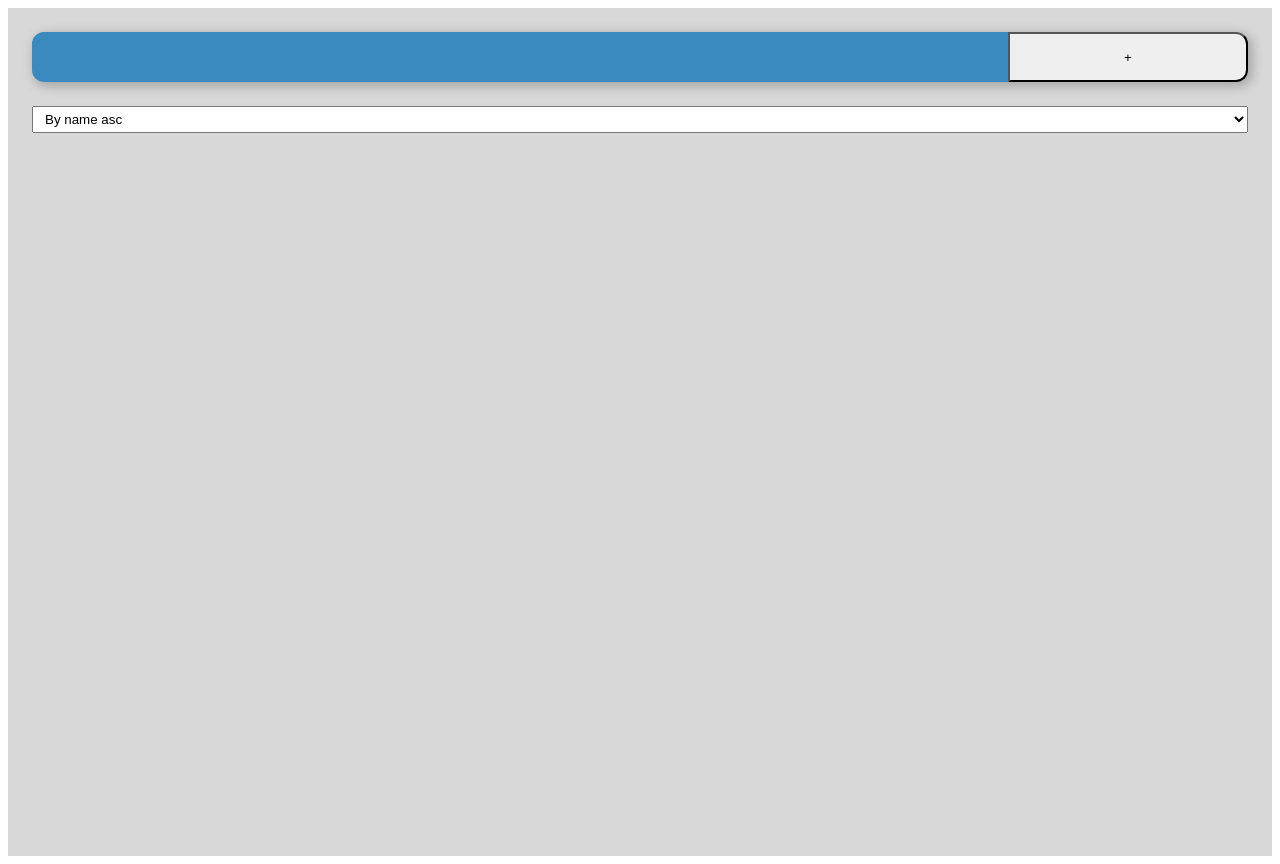
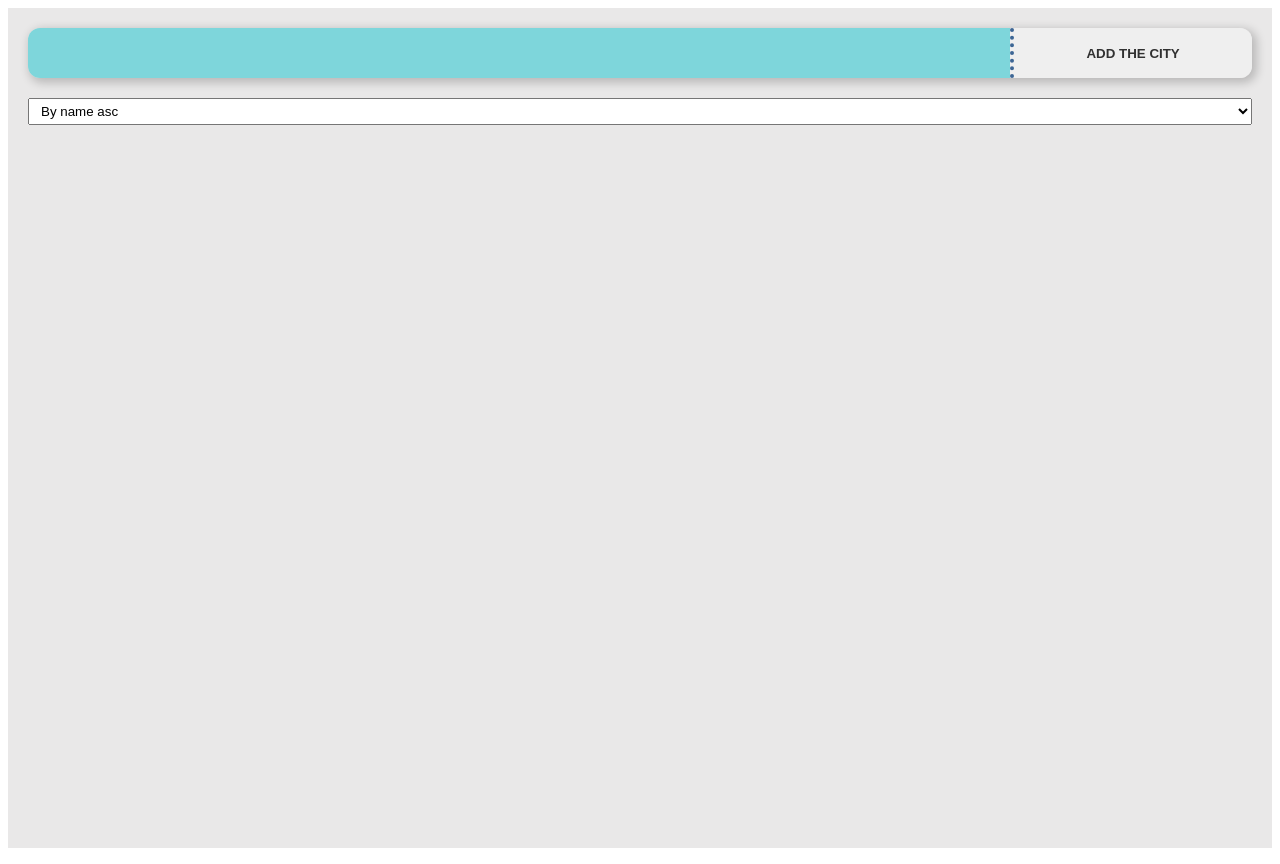
Before and after one commit to wonder-girl92/weather-forecast2, a React (Create React App) app: page / in a window 1280 px wide. Built offline with nearby package versions, Linux system fonts and the light colour scheme.

Commit message:
hocs and styles

```diff
--- a/src/App.css
+++ b/src/App.css
@@ -1,7 +1,7 @@
 .Main {
-  background-color: #d8d8d8;
+  background-color: #e9e8e8;
   height: 100vh;
-  padding: 24px;
+  padding: 20px;
 }
 
 /* Input start */
@@ -10,8 +10,8 @@
   display: flex;
   height: 50px;
   border-radius: 12px;
-  margin-bottom: 24px;
-  box-shadow: 3px 3px 12px 1px rgba(0,0,0,0.25);
+  margin-bottom: 20px;
+  box-shadow: 3px 3px 10px 2px rgba(0,0,0,0.2);
 }
 
 .Input {
@@ -19,9 +19,9 @@
   padding: 4px 8px;
   border-top-left-radius: 12px;
   border-bottom-left-radius: 12px;
-  background-color: #3A8AC0;
+  background-color: #7ed6db;
   font-size: 18px;
-  color: #fff;
+  color: #313131;
   border: none;
   outline: 0;
 }
@@ -30,6 +30,12 @@
   width: 20%;
   border-top-right-radius: 12px;
   border-bottom-right-radius: 12px;
+  border-left-style: dotted;
+  border-color: #3d6695;
+  border-width: 0 0 0 4px;
+  cursor: pointer;
+  font-weight: bold;
+  color:#313131;
 }
 
 /* Input finish */
@@ -41,7 +47,7 @@
 }
 
 .Select {
-  margin-bottom: 24px;
+  margin-bottom: 20px;
   width: 100%;
   padding: 4px 8px;
 }
@@ -49,13 +55,13 @@
 .Card {
   width: 200px;
   height: fit-content;
-  padding: 12px;
+  padding: 18px 12px;
   border-radius: 12px;
-  background-color: #3A8AC0;
+  background-color: #7ed6db;
   font-size: 14px;
-  color: #fff;
-  margin-left: 24px;
-  box-shadow: 3px 3px 12px 1px rgba(0,0,0,0.25);
+  color: #313131;
+  margin-left: 20px;
+  box-shadow: 3px 3px 10px 2px rgba(0,0,0,0.2);
 }
 
 .Card:first-child {
@@ -68,8 +74,20 @@
 }
 
 .ActionButton {
-  background: #fff;
-  border: 1px solid black;
+  background: #ededed;
+  border: #3d6695;
+  cursor: pointer;
+}
+
+.ActionButtonEdit {
+  border-top-left-radius: 4px;
+  border-bottom-left-radius: 4px;
+  border-right-style: dotted;
+}
+
+.ActionButtonDelete {
+  border-top-right-radius: 4px;
+  border-bottom-right-radius: 4px;
 }
 
 .MainInfo {
@@ -78,9 +96,17 @@
   align-items: center;
 }
 
+.Icon {
+  height: 75px;
+  background-color: rgba(202, 235, 235, 0.99);
+  box-shadow: 0 0 17px 15px #7ed6db inset;
+}
+
 .Title {
   font-size: 24px;
   font-weight: 500;
+  margin-top: 8px;
+  text-align: center;
 }
 
 .Description {
@@ -100,7 +126,7 @@
 }
 
 .Information {
-  margin-top: 12px;
+  margin-top: 16px;
 }
 
 .Information > div {
--- a/src/App.js
+++ b/src/App.js
@@ -12,7 +12,7 @@ function App () {
     <GlobalContext.Provider value={{ state, dispatch }}>
     <div className="Main">
       <Input />
-       <CardList citiesList={state.citiesList}/>
+       <CardList/>
     </div>
     </GlobalContext.Provider>
   );
--- a/src/Card/index.js
+++ b/src/Card/index.js
@@ -32,13 +32,13 @@ export const Card = memo(({ city }) => {
     <div className="Card">
       <div className="ActionButtonWrap">
         <button
-          className="ActionButton"
+          className="ActionButton ActionButtonEdit"
           onClick={handleOnEdit}
         > edit </button>
       <button
-        className="ActionButton"
+        className="ActionButton ActionButtonDelete"
       onClick={handleOnDelete}
-      > X </button>
+      > ✖ </button>
     </div>
       <div className="MainInfo">
         <img className="Icon"
--- a/src/CardList/index.js
+++ b/src/CardList/index.js
@@ -1,9 +1,10 @@
 import React from 'react';
 import { Card } from '../Card';
 import '../App.css';
+import { withGlobalState } from '../hocs/withGlobalState'
 
 
-export class CardList extends React.Component {
+class CardListNoState extends React.Component {
   constructor(props) {
     super(props);
     this.state = {
@@ -20,7 +21,7 @@ export class CardList extends React.Component {
 
   render () {
     const { orderBy } = this.state;
-    const { citiesList } = this.props;
+    const { citiesList } = this.props.state;
     let sortedCitiesList = citiesList.sort();
     if (orderBy === 'desc') {
       sortedCitiesList.reverse();
@@ -38,10 +39,14 @@ export class CardList extends React.Component {
 
         <div className="CardList">
         {
-          sortedCitiesList.map(city => <Card key={city} city={city} />)
+          sortedCitiesList.map(city => <Card
+            key={city}
+            city={city} />)
         }
       </div>
       </>
     )
   }
 }
+
+export const CardList = withGlobalState(CardListNoState);
--- a/src/Input/index.js
+++ b/src/Input/index.js
@@ -48,9 +48,9 @@ export const Input = () => {
       {
         editingCity ?
           <button className="Button"
-                  onClick={handleOnDone}> done </button>
+                  onClick={handleOnDone}> DONE </button>
         :  <button className="Button"
-                   onClick={handleOnAdd}> + </button>
+                   onClick={handleOnAdd}> ADD THE CITY </button>
       }
     </div>
 )
--- /dev/null
+++ b/src/hocs/withGlobalState.js
@@ -0,0 +1,7 @@
+import React, { useContext } from 'react';
+import { GlobalContext } from '../App';
+
+export const withGlobalState = Component => (props) => {
+  const { state } = useContext(GlobalContext);
+  return <Component {...{...props, state}} />;
+}
```
